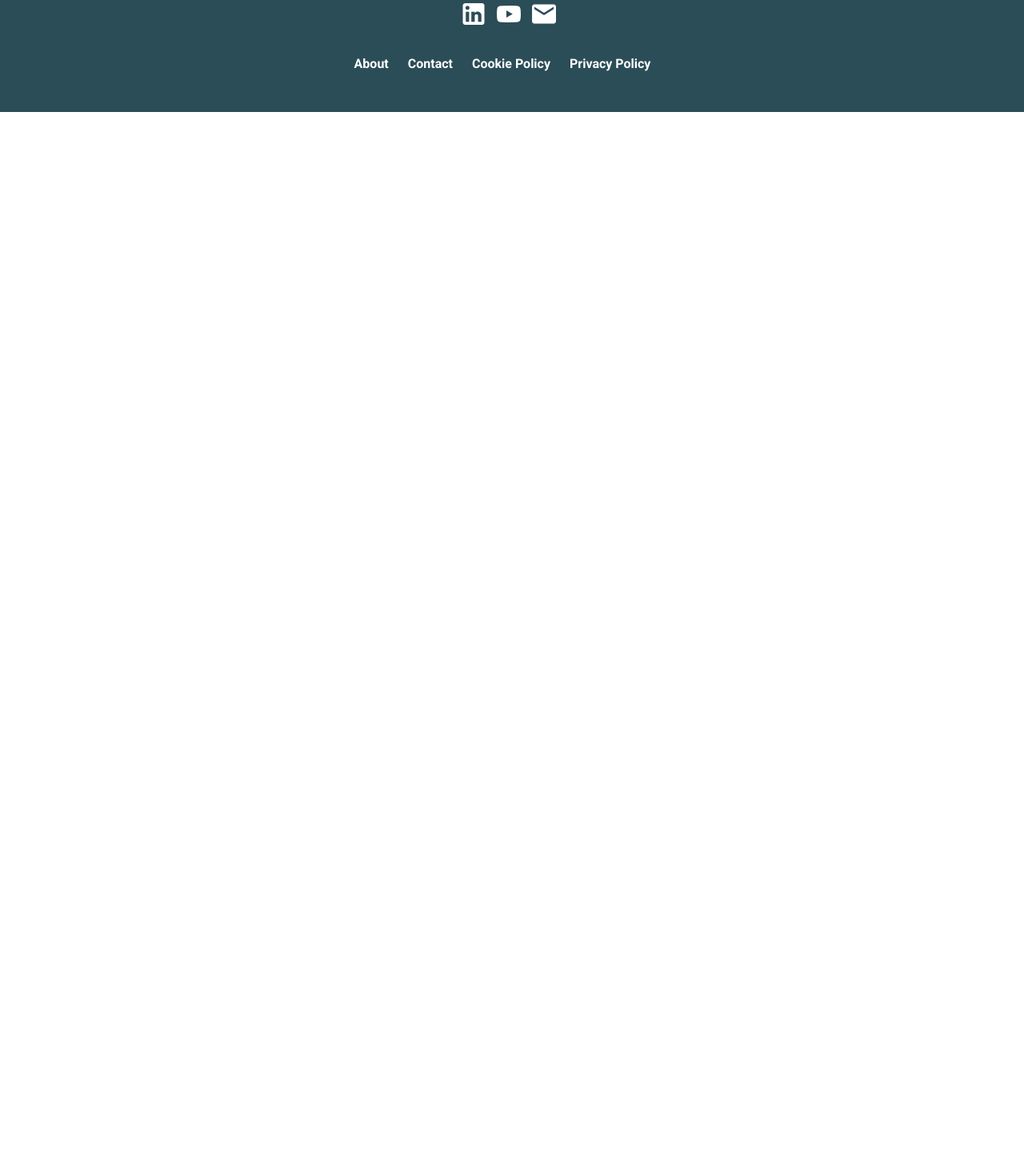
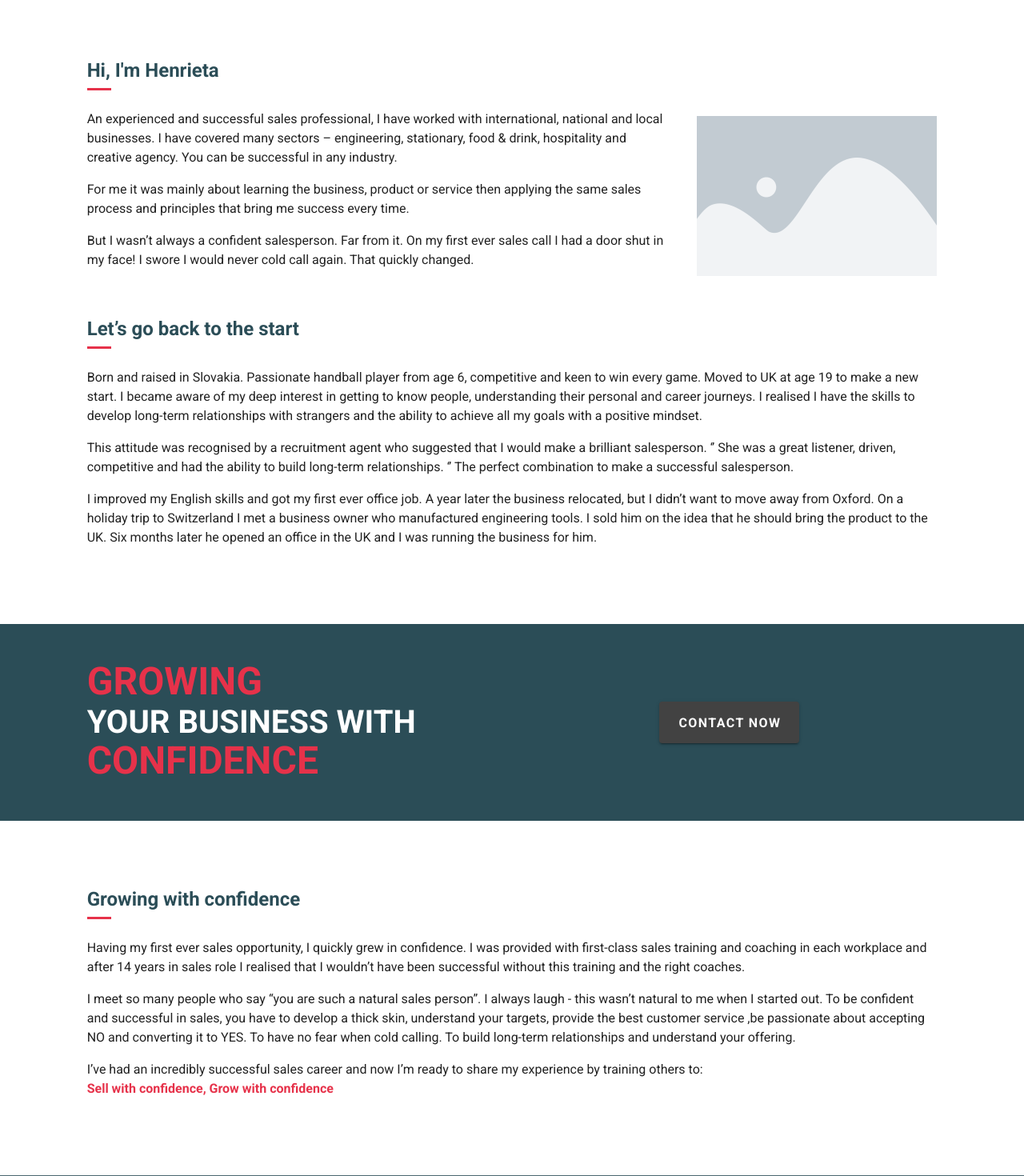
Before and after one commit to craiglaws/GWC, a Nuxt app: page /about in a window 1280 px wide. Shown: the part 660-2130 px from the top of the page at 80% size. Before the commit the page ends 800 px from the top, so only its background shows below. Built offline with nearby package versions, Linux system fonts and the light colour scheme.

Commit message:
about and contact page templated

```diff
--- a/assets/css/main.css
+++ b/assets/css/main.css
@@ -34,6 +34,14 @@
 .gwc-row-5{
   padding-top: 5rem;
   padding-bottom: 5rem;
+}
+
+.gwc-t-5{
+  padding-top: 5rem;
+}
+
+.gwc-b-3{
+  padding-bottom: 3rem;
 }
 
 .gwc-mb-2{
--- a/components/ContactHero.vue
+++ b/components/ContactHero.vue
@@ -12,7 +12,6 @@
         </v-row>
       </v-col>
     </v-row>
-
   </div>
 </template>
 
--- /dev/null
+++ b/components/SmallContactHero.vue
@@ -0,0 +1,35 @@
+<template>
+  <div class="bg-primary gwc-row">
+    <v-row>
+      <v-col cols="11" md="10" class="mx-auto">
+        <v-row>
+          <v-col cols="12" md="6">
+            <h2 class="font-white title-lg" :class="{'text-center mb-4' : $vuetify.breakpoint.smAndDown, 'contact-header': $vuetify.breakpoint.mdAndUp}"><span class="font-secondary title-xl">GROWING</span><br>YOUR BUSINESS WITH<br><span class="font-secondary title-xl">CONFIDENCE</span></h2>
+          </v-col>
+          <v-col cols="12" md="6" class="my-auto text-center">
+            <v-btn
+              color="secondary"
+              x-large
+              class="font-weight-bold"
+              to="/contact"
+            >
+              CONTACT NOW
+            </v-btn>
+          </v-col>
+        </v-row>
+      </v-col>
+    </v-row>
+  </div>
+</template>
+
+<script>
+export default {
+
+}
+</script>
+
+<style scoped>
+.contact-header{
+}
+
+</style>
--- a/components/Testimonials.vue
+++ b/components/Testimonials.vue
@@ -99,15 +99,6 @@ export default {
         slidesToScroll: 1,
         responsive: [
           {
-            breakpoint: 1300,
-            settings: {
-              slidesToShow: 2,
-              slidesToScroll: 1,
-              infinite: true,
-              dots: true
-            }
-          },
-          {
             breakpoint: 960,
             settings: {
               slidesToShow: 1,
--- /dev/null
+++ b/pages/about.vue
@@ -0,0 +1,53 @@
+<template>
+  <div>
+    <HeroHeader title="About Me" image="/images/gwc-cover-photo.png"/>
+    <v-row class="gwc-row-5">
+        <v-col cols="11" md="10" class="mx-auto">
+          <h2 class="mb-1">Hi, I'm Henrieta</h2>
+          <TitleBorder color="secondary-bd mb-6"/>
+          <div class="d-flex mb-10" :class="{'flex-column': $vuetify.breakpoint.smAndDown}">
+            <div class="flex-grow-1">
+              <p>An experienced and successful sales professional, I have worked with international, national and local businesses. I have covered many sectors – engineering, stationary, food & drink, hospitality and creative agency. You can be successful in any industry.</p>
+              <p>For me it was mainly about learning the business, product or service then applying the same sales process and principles that bring me success every time.</p>
+              <p>But I wasn’t always a confident salesperson. Far from it. On my first ever sales call I had a door shut in my face! I swore I would never cold call  again. That quickly changed.</p>
+            </div>
+            <nuxt-img src="/images/placeholder.png" class="about-img" :class="{'mx-auto': $vuetify.breakpoint.smAndDown}"></nuxt-img>
+          </div>
+          <div>
+            <h2 class="mb-1">Let’s go back to the start</h2>
+            <TitleBorder color="secondary-bd mb-6"/>
+            <p>Born and raised in Slovakia. Passionate handball player from age 6, competitive and keen to win every game. Moved to UK at age 19 to make a new start. I became aware of my deep interest in getting to know people, understanding their personal and career journeys. I realised I have the skills to develop long-term relationships with strangers and the ability to achieve all my goals with a positive mindset.</p>
+            <p>This attitude was recognised by a recruitment agent who suggested that I would make a brilliant salesperson. ‘’ She was a great listener, driven, competitive and had the ability to build long-term relationships. ‘’ The perfect combination to make a successful salesperson.</p>
+            <p>I  improved my English skills and got my first ever office job. A year later the business relocated, but I didn’t want to move away from Oxford. On a holiday trip to Switzerland I met a business owner who manufactured engineering tools. I sold him on the idea that he should bring the product to the UK. Six months later he opened an office in the UK and I was running the business for him.</p>
+          </div>
+        </v-col>
+      </v-row>
+    <SmallContactHero />
+    <v-row class="gwc-row-5">
+      <v-col cols="11" md="10" class="mx-auto">
+        <h2 class="mb-1">Growing with confidence</h2>
+        <TitleBorder color="secondary-bd mb-6"/>
+        <p>Having my first ever sales opportunity, I quickly grew in confidence. I was provided with first-class sales training and coaching in each workplace and after 14 years in sales role I realised that I wouldn’t have been successful without this training and the right coaches.</p>
+        <p>I meet so many people who say “you are such a natural sales person”. I always laugh - this wasn’t natural to me when I started out. To be confident and successful in sales, you have to develop a thick skin, understand your targets, provide the best customer service ,be passionate about accepting NO and converting it to YES. To have no fear when cold calling. To build long-term relationships and understand your offering.</p>
+        <p>I’ve had an incredibly successful sales career and now I’m ready to share my experience by training others to:<br><span class="font-secondary font-weight-bold">Sell with confidence, Grow with confidence</span></p>
+      </v-col>
+    </v-row>
+    <Testimonials />
+  </div>
+</template>
+
+<script>
+export default {
+
+}
+</script>
+
+<style scoped>
+
+.about-img{
+  width: 300px;
+  margin-left: 30px;
+  object-fit: contain;
+}
+
+</style>
--- a/pages/business-development.vue
+++ b/pages/business-development.vue
@@ -53,11 +53,4 @@ export default {
 .dev-cont-box{
   width: 50%;
 }
-
-.text-card{
-  background-color: #f7f7f7;
-box-shadow: rgba(50, 50, 93, 0.25) 0px 6px 12px -2px, rgba(0, 0, 0, 0.3) 0px 3px 7px -3px;
-  border-radius: 4px;
-}
-
 </style>
--- /dev/null
+++ b/pages/contact.vue
@@ -0,0 +1,77 @@
+<template>
+  <div>
+    <HeroHeader title="Contact Me" image="/images/gwc-cover-photo.png"/>
+    <v-row class="gwc-row-5">
+      <v-col cols="11" md="10" class="mx-auto">
+        <v-row>
+          <v-col cols="12" md="6" >
+            <h2 class="mb-1">Get in touch</h2>
+            <TitleBorder color="secondary-bd mb-6"/>
+            <p>Send a message via the contact form or contact me directly with one of the links provided below.</p>
+            <div
+              v-for="(contact, i) in contactLinks"
+              :key="i"
+              class="d-flex mb-4 align-center"
+            >
+            <v-icon
+              color="secondary"
+              class="pr-4"
+              large
+            >
+              {{contact.icon}}
+            </v-icon>
+            <a
+              v-html="contact.text"
+              :href="contact.link"
+              class="contact-link mb-0"></a>
+            </div>
+          </v-col>
+          <v-col cols="12" md="6">
+            <ContactForm  class="bg-primary rounded ml-md-4 px-4 py-6 contact-shadow"/>
+          </v-col>
+        </v-row>
+      </v-col>
+    </v-row>
+  </div>
+</template>
+
+<script>
+export default {
+
+  data(){
+    return{
+      contactLinks: [
+      {
+        text: '07449 523090',
+        icon: 'mdi-phone',
+        link: 'tel:07449523090'
+      },
+      {
+        text: 'henrieta.gwc@gmail.com',
+        icon: 'mdi-email',
+        link: 'mailto:henrieta.gwc@gmail.com'
+      },
+      {
+        text: '/henrieta-farkasova',
+        icon: 'mdi-linkedin',
+        link: 'https://www.linkedin.com/in/henrieta-farkasova/'
+      },
+      ]
+    }
+  }
+
+}
+</script>
+
+<style scoped>
+
+.contact-link{
+  color: #000000DE;
+  text-decoration: none;
+  font-weight: 600;
+}
+
+.contact-shadow{
+  box-shadow: rgba(50, 50, 93, 0.25) 0px 13px 27px -5px, rgba(0, 0, 0, 0.3) 0px 8px 16px -8px;
+}
+</style>
```
